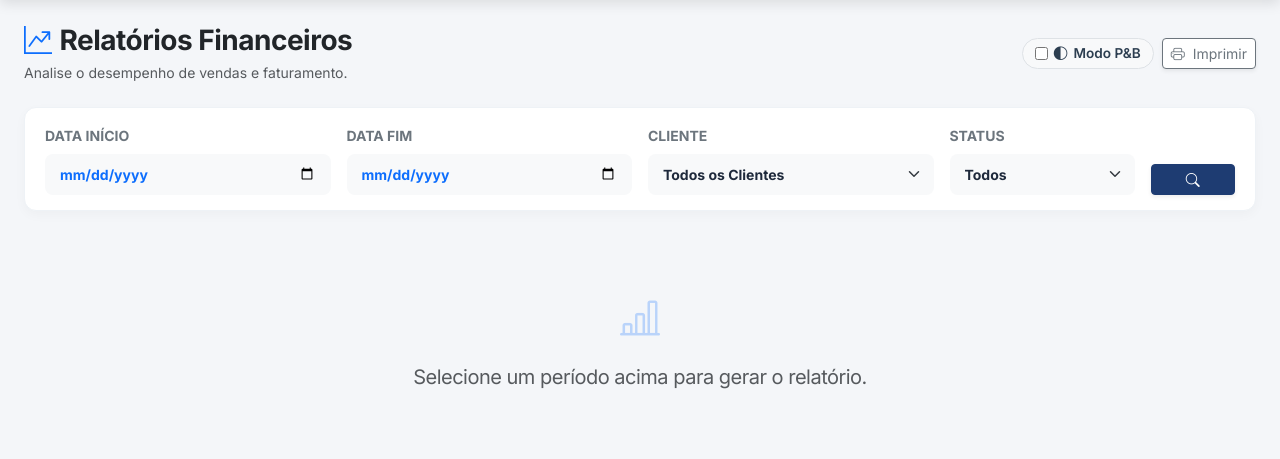
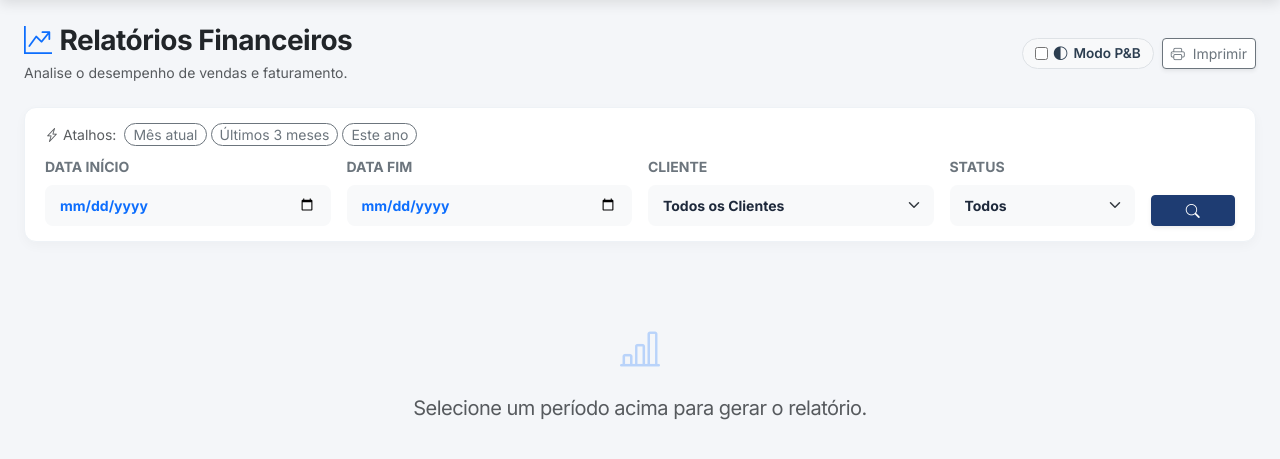
Before and after one commit to willianngsantos/sistema_nutrisabor, a Flask app: page /relatorios in a window 1280 px wide. Shown: the part 68-527 px from the top of the page. Run offline with Flask 3, Linux system fonts and the light colour scheme; a user stored in the database is signed in; tables that the repository leaves empty or names only in its code hold one stand-in row (values such as "Sample post"); some libraries are stand-ins or nearby versions.

Commit message:
feat(relatorios): atalhos de período e gráfico por cliente
- Atalhos no filtro: "Mês atual", "Últimos 3 meses" e "Este ano" preenchem
  as datas e geram o relatório com um clique.
- Mini-gráfico de barras horizontais com o faturamento dos maiores clientes
  do período (Chart.js, top 12, altura proporcional). Só em tela (no-print).

Co-Authored-By: Claude Opus 4.8 <noreply@anthropic.com>

```diff
--- a/templates/relatorios.html
+++ b/templates/relatorios.html
@@ -306,15 +306,21 @@
     </div>
 
     <div class="filter-bar">
-        <form method="POST" class="row g-3 align-items-end">
+        <div class="mb-2 d-flex flex-wrap gap-1 align-items-center no-print">
+            <span class="small text-muted me-1"><i class="bi bi-lightning-charge me-1"></i>Atalhos:</span>
+            <button type="button" class="btn btn-sm btn-outline-secondary rounded-pill py-0" onclick="atalhoPeriodo('mes')">Mês atual</button>
+            <button type="button" class="btn btn-sm btn-outline-secondary rounded-pill py-0" onclick="atalhoPeriodo('3meses')">Últimos 3 meses</button>
+            <button type="button" class="btn btn-sm btn-outline-secondary rounded-pill py-0" onclick="atalhoPeriodo('ano')">Este ano</button>
+        </div>
+        <form method="POST" class="row g-3 align-items-end" id="formRelatorio">
             <input type="hidden" name="csrf_token" value="{{ csrf_token() }}">
             <div class="col-6 col-md-3">
                 <label class="form-label text-secondary small fw-bold text-uppercase">Data Início</label>
-                <input type="date" name="data_inicio" class="form-control form-control-sm border-0 bg-light fw-bold text-primary" value="{{ f_inicio }}">
+                <input type="date" name="data_inicio" id="data_inicio" class="form-control form-control-sm border-0 bg-light fw-bold text-primary" value="{{ f_inicio }}">
             </div>
             <div class="col-6 col-md-3">
                 <label class="form-label text-secondary small fw-bold text-uppercase">Data Fim</label>
-                <input type="date" name="data_fim" class="form-control form-control-sm border-0 bg-light fw-bold text-primary" value="{{ f_fim }}">
+                <input type="date" name="data_fim" id="data_fim" class="form-control form-control-sm border-0 bg-light fw-bold text-primary" value="{{ f_fim }}">
             </div>
             <div class="col-12 col-md-3">
                 <label class="form-label text-secondary small fw-bold text-uppercase">Cliente</label>
@@ -449,6 +455,21 @@
         </div>
     </div>
 
+    <!-- Mini-gráfico por cliente (só tela) -->
+    {% if por_cliente %}
+    <div class="card border-0 shadow-sm mb-4 no-print">
+        <div class="card-header bg-white border-0 pt-3 pb-2 d-flex align-items-center">
+            <i class="bi bi-bar-chart-fill text-primary me-2"></i>
+            <h6 class="fw-bold mb-0">Faturamento por cliente <span class="text-muted fw-normal small">(maiores do período)</span></h6>
+        </div>
+        <div class="card-body">
+            <div style="position:relative; height:{{ [por_cliente[:12]|length * 34, 120]|max }}px;">
+                <canvas id="graficoClientes"></canvas>
+            </div>
+        </div>
+    </div>
+    {% endif %}
+
     <h6 class="fw-bold text-secondary text-uppercase small mb-2"><i class="bi bi-list-ul me-1"></i>Detalhamento das faturas</h6>
     <div class="card border-0 shadow-sm">
         <div class="table-responsive">
@@ -517,6 +538,27 @@
 </div>
 
 <script>
+    // Atalhos de período: preenchem as datas e submetem o filtro.
+    function _isoData(d) {
+        return d.getFullYear() + '-' + String(d.getMonth() + 1).padStart(2, '0') + '-' + String(d.getDate()).padStart(2, '0');
+    }
+    function atalhoPeriodo(tipo) {
+        var hoje = new Date(), ini, fim;
+        if (tipo === 'mes') {
+            ini = new Date(hoje.getFullYear(), hoje.getMonth(), 1);
+            fim = new Date(hoje.getFullYear(), hoje.getMonth() + 1, 0);
+        } else if (tipo === '3meses') {
+            ini = new Date(hoje.getFullYear(), hoje.getMonth() - 2, 1);
+            fim = new Date(hoje.getFullYear(), hoje.getMonth() + 1, 0);
+        } else { // ano
+            ini = new Date(hoje.getFullYear(), 0, 1);
+            fim = new Date(hoje.getFullYear(), 11, 31);
+        }
+        document.getElementById('data_inicio').value = _isoData(ini);
+        document.getElementById('data_fim').value = _isoData(fim);
+        document.getElementById('formRelatorio').submit();
+    }
+
     // Toggle do modo P&B. Persiste no localStorage (chave 'relatorio_mono')
     // para nao precisar reativar a cada vez que abre os relatorios.
     function toggleMono(on) {
@@ -568,4 +610,41 @@
         window.print();
     }
 </script>
+
+{% if por_cliente %}
+<script src="https://cdn.jsdelivr.net/npm/chart.js@4.4.1/dist/chart.umd.min.js"></script>
+<script>
+(function () {
+    var el = document.getElementById('graficoClientes');
+    if (!el || typeof Chart === 'undefined') return;
+    var labels = [{% for cl in por_cliente[:12] %}{{ cl['nome_empresa'] | tojson }},{% endfor %}];
+    var totais = [{% for cl in por_cliente[:12] %}{{ cl['total'] | float }},{% endfor %}];
+    var fmt = function (v) {
+        return 'R$ ' + Number(v).toLocaleString('pt-BR', {minimumFractionDigits: 2, maximumFractionDigits: 2});
+    };
+    new Chart(el, {
+        type: 'bar',
+        data: {
+            labels: labels,
+            datasets: [{ label: 'Total', data: totais, backgroundColor: 'rgba(13,110,253,.75)', borderRadius: 5, maxBarThickness: 26 }]
+        },
+        options: {
+            indexAxis: 'y',
+            responsive: true,
+            maintainAspectRatio: false,
+            plugins: {
+                legend: { display: false },
+                tooltip: { callbacks: { label: function (c) { return fmt(c.parsed.x); } } }
+            },
+            scales: {
+                x: {
+                    beginAtZero: true,
+                    ticks: { callback: function (v) { return v >= 1000 ? 'R$ ' + (v / 1000).toLocaleString('pt-BR') + 'k' : 'R$ ' + v; } }
+                }
+            }
+        }
+    });
+})();
+</script>
+{% endif %}
 {% endblock %}
```
